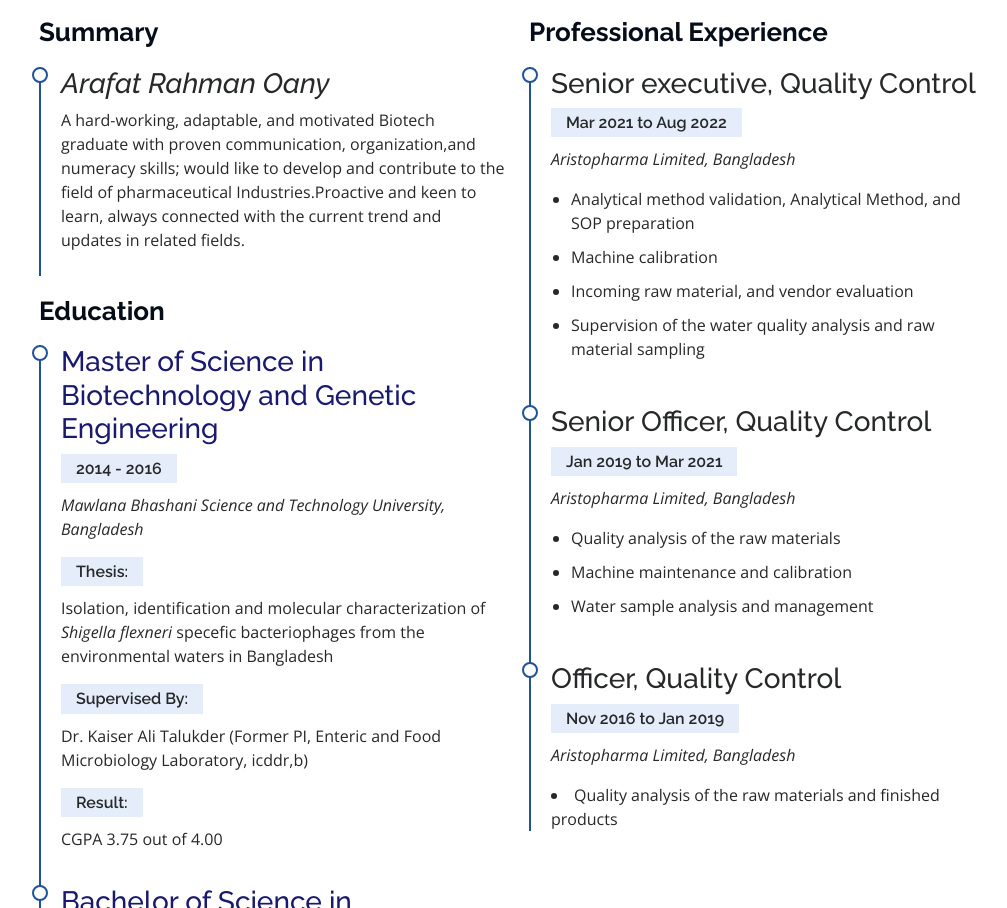
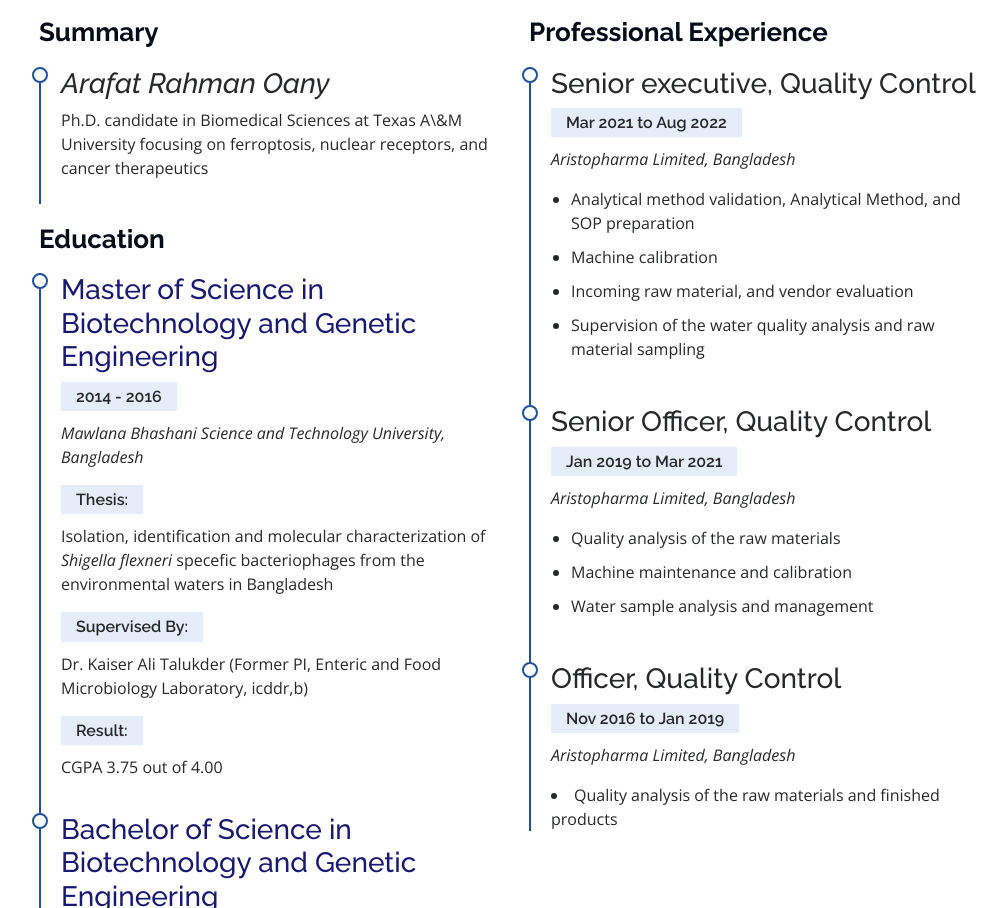
Before and after one commit to arafatoany/arafatoany.github.io, a plain HTML site: page index.html in a window 1280 px wide. Shown: the part 2556-3464 px from the top of the page, without its empty margins (273-1280 px from the left). Drawn offline with nearby package versions, Linux system fonts and the light colour scheme.

Commit message:
Update index.html

```diff
--- a/index.html
+++ b/index.html
@@ -254,7 +254,7 @@
             <h3 class="resume-title">Summary</h3>
             <div class="resume-item pb-2">
               <h3><em>Arafat Rahman Oany</em></h3>
-              <p>A hard-working, adaptable, and motivated Biotech graduate with proven communication, organization,and numeracy skills; would like to develop and contribute to the field of pharmaceutical Industries.Proactive and keen to learn, always connected with the current trend and updates in related fields.</ul></ul>
+              <p>Ph.D. candidate in Biomedical Sciences at Texas A\&M University focusing on ferroptosis, nuclear receptors, and cancer therapeutics</ul></ul>
             </div>
 
             <h3 class="resume-title">Education</h3>
@@ -793,4 +793,5 @@
 
 </body>
 
+
 </html>
```
